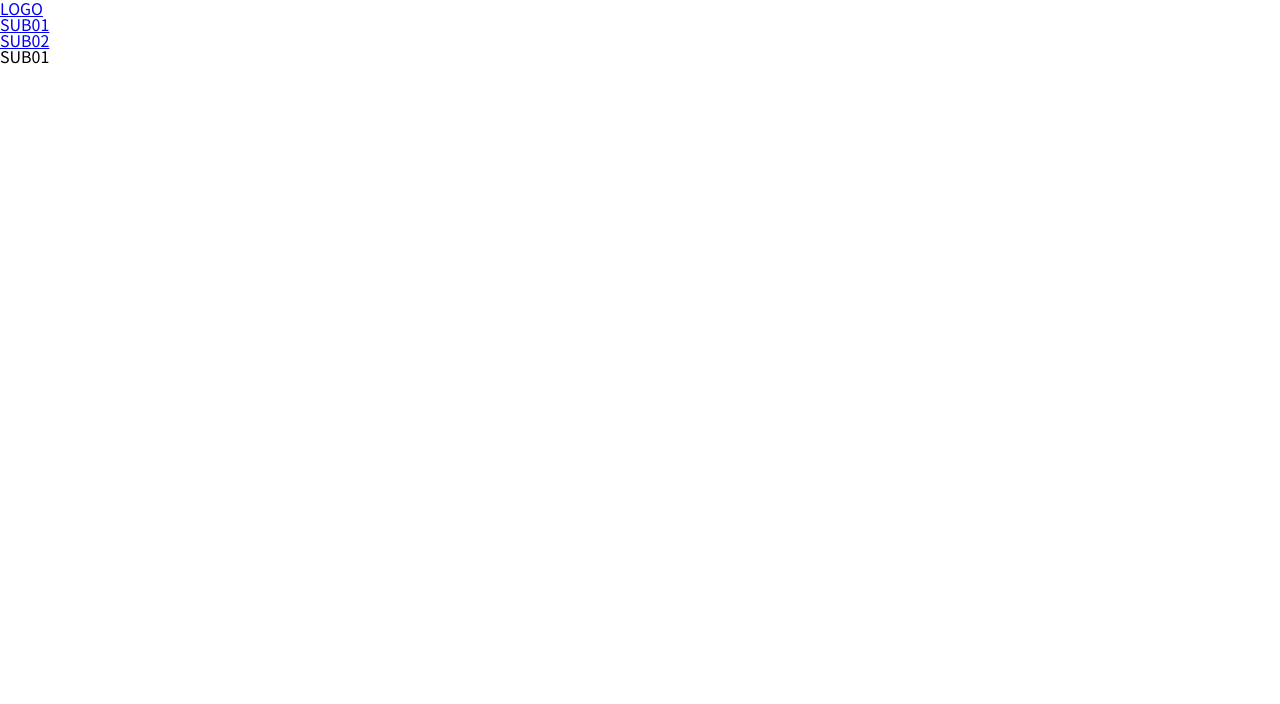
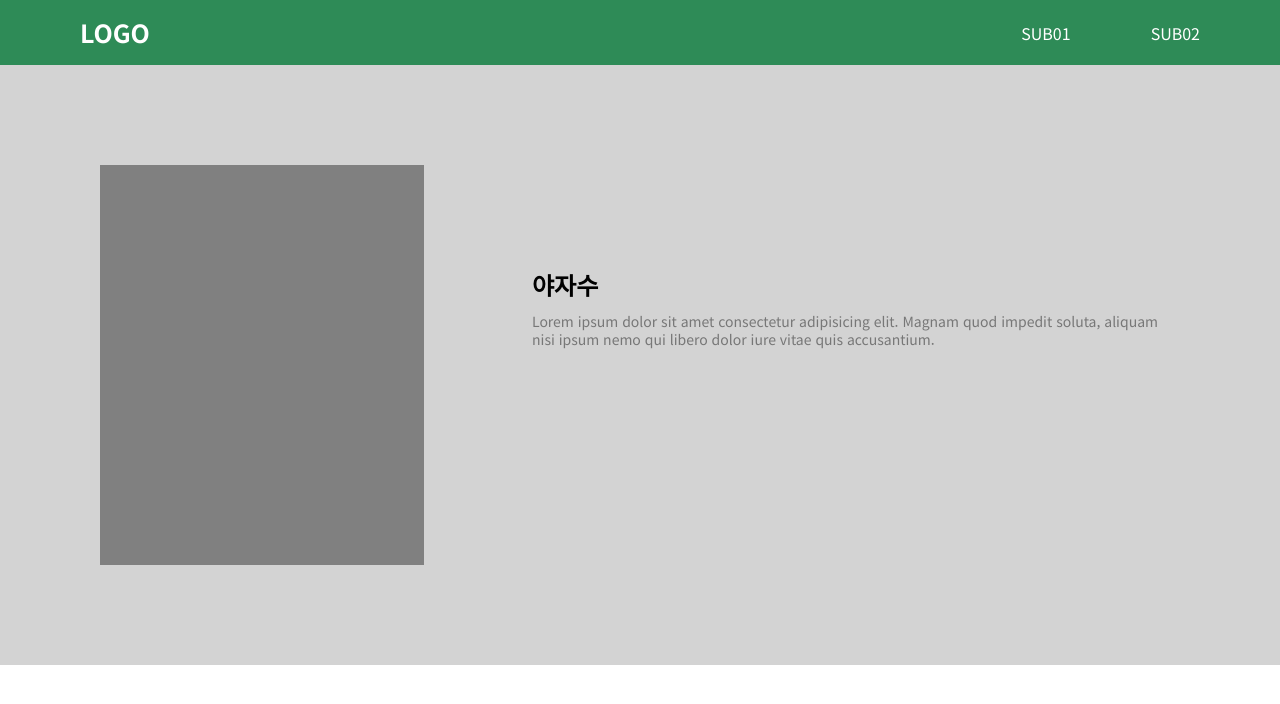
Before and after one commit to lxxulli/react_base_2, a React (Create React App) app: page /sub01 in a window 1280 px wide. Shown: the top 704 px of the page. Built offline with nearby package versions, Linux system fonts and the light colour scheme.

Commit message:
리액트 12일차 페이지만들기

```diff
--- a/src/App.js
+++ b/src/App.js
@@ -10,6 +10,7 @@ import { Ex07 } from "./components/ex07/Ex07";
 import { Ex09 } from "./components/ex09/Ex09";
 import { Ex10 } from "./components/ex10/Ex10";
 import { Ex11 } from "./components/ex11/Ex11";
+import { Ex12 } from "./components/ex12/Ex12";
 
 const App = () => {
   return (
@@ -40,7 +41,9 @@ const App = () => {
 
       {/* <Ex10 /> */}
 
-      <Ex11 />
+      {/* <Ex11 /> */}
+
+      <Ex12 />
     </>
   );
 };
--- /dev/null
+++ b/src/components/ex12/Ex12.js
@@ -0,0 +1,20 @@
+import { BrowserRouter, Route, Routes } from "react-router-dom";
+import { Header } from "./components/Header";
+import { Home } from "./pages/Home";
+import { Sub01 } from "./pages/Sub01";
+import { Sub02 } from "./pages/Sub02";
+import { NotFoundPage } from "./pages/NotFoundPage";
+
+export const Ex12 = () => {
+  return (
+    <BrowserRouter>
+      <Header />
+      <Routes>
+        <Route path="/" element={<Home />} />
+        <Route path="/sub01" element={<Sub01 />} />
+        <Route path="/sub02" element={<Sub02 />} />
+        <Route path="/*" element={<NotFoundPage />} />
+      </Routes>
+    </BrowserRouter>
+  );
+};
--- /dev/null
+++ b/src/components/ex12/components/Header.js
@@ -0,0 +1,42 @@
+import { Link } from "react-router-dom";
+import styled from "styled-components";
+
+const SHeader = styled.div`
+  padding: 20px 80px;
+  background-color: seagreen;
+  display: flex;
+  justify-content: space-between;
+  align-items: center;
+  a {
+    all: unset;
+    color: white;
+  }
+  ul {
+    display: flex;
+    li {
+      margin-left: 80px;
+    }
+  }
+`;
+const LOGO = styled.div`
+  font-size: 25px;
+  font-weight: 700;
+`;
+
+export const Header = () => {
+  return (
+    <SHeader>
+      <LOGO>
+        <Link to={"/"}>LOGO</Link>
+      </LOGO>
+      <ul>
+        <li>
+          <Link to={"/sub01"}>SUB01</Link>
+        </li>
+        <li>
+          <Link to={"/sub02"}>SUB02</Link>
+        </li>
+      </ul>
+    </SHeader>
+  );
+};
--- /dev/null
+++ b/src/components/ex12/pages/Home.js
@@ -0,0 +1,30 @@
+import styled from "styled-components";
+
+const SHome = styled.div``;
+const Bg = styled.div`
+  height: 500px;
+  background: url(https://images.unsplash.com/photo-1697291302946-60103b3dd3e3?auto=format&fit=crop&q=80&w=1740&ixlib=rb-4.0.3&ixid=M3wxMjA3fDB8MHxwaG90by1wYWdlfHx8fGVufDB8fHx8fA%3D%3D)
+    no-repeat center / cover;
+`;
+const ImgWrap = styled.ul`
+  padding: 100px 80px;
+  display: flex;
+  justify-content: space-between;
+  li {
+    width: 300px;
+    height: 400px;
+    background-color: gray;
+  }
+`;
+
+export const Home = () => {
+  return (
+    <SHome>
+      <Bg />
+      <ImgWrap>
+        <li></li>
+        <li></li>
+      </ImgWrap>
+    </SHome>
+  );
+};
--- /dev/null
+++ b/src/components/ex12/pages/NotFoundPage.js
@@ -0,0 +1,3 @@
+export const NotFoundPage = () => {
+  return <>NotFoundPage</>;
+};
--- /dev/null
+++ b/src/components/ex12/pages/Sub01.js
@@ -0,0 +1,43 @@
+import styled from "styled-components";
+
+const SubWrap = styled.div`
+  padding: 100px;
+  background-color: lightgray;
+  display: flex;
+  justify-content: space-between;
+`;
+const SubImg = styled.div`
+  width: 30%;
+  height: 400px;
+  background-color: gray;
+`;
+const TxtWrap = styled.div`
+  width: 60%;
+  margin-top: 10%;
+`;
+const TitleTxt = styled.div`
+  font-size: 24px;
+  font-weight: 600;
+  margin-bottom: 15px;
+`;
+const SubTxt = styled.div`
+  font-size: 14px;
+  line-height: 18px;
+  color: #777;
+`;
+
+export const Sub01 = () => {
+  return (
+    <SubWrap>
+      <SubImg />
+      <TxtWrap>
+        <TitleTxt>야자수</TitleTxt>
+        <SubTxt>
+          Lorem ipsum dolor sit amet consectetur adipisicing elit. Magnam quod
+          impedit soluta, aliquam nisi ipsum nemo qui libero dolor iure vitae
+          quis accusantium.
+        </SubTxt>
+      </TxtWrap>
+    </SubWrap>
+  );
+};
--- /dev/null
+++ b/src/components/ex12/pages/Sub02.js
@@ -0,0 +1,3 @@
+export const Sub02 = () => {
+  return <>SUB02</>;
+};
```
Also changed, not shown: src/components/exEx12/Exex12.js (added, +14 -0 lines).
